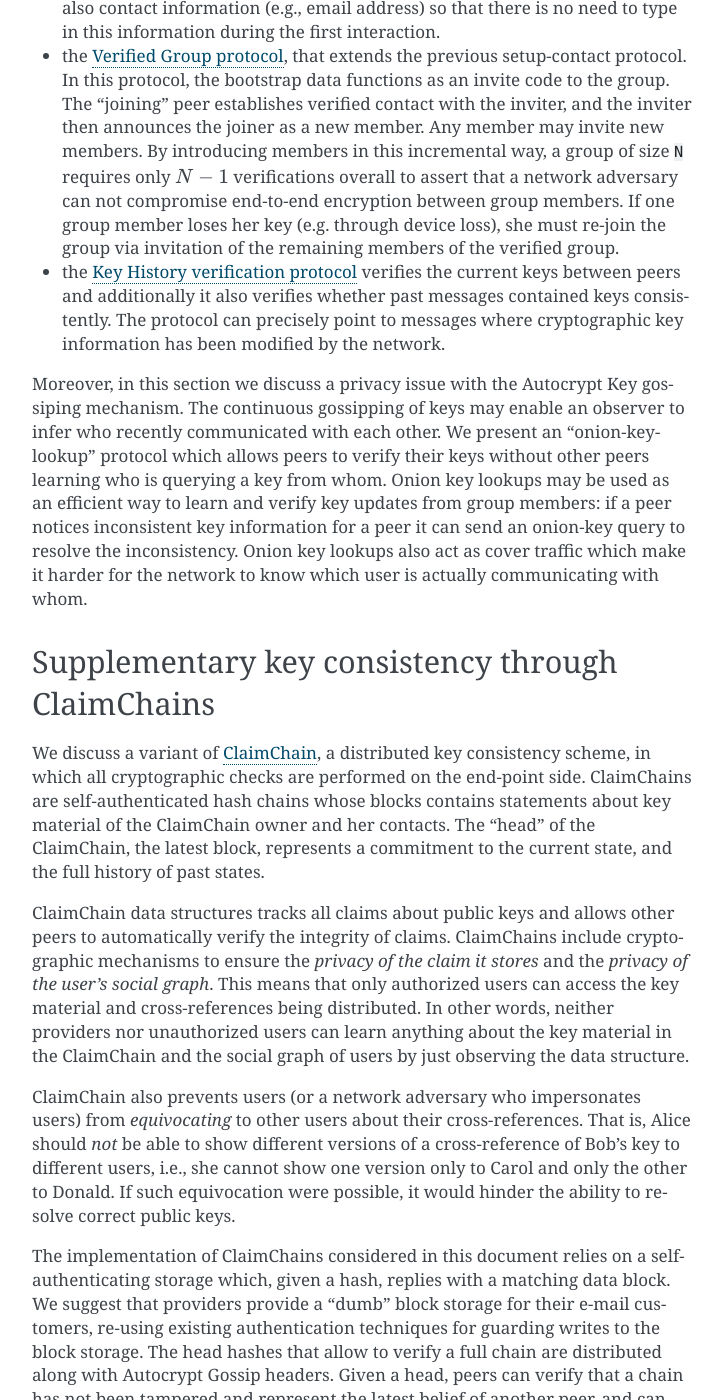
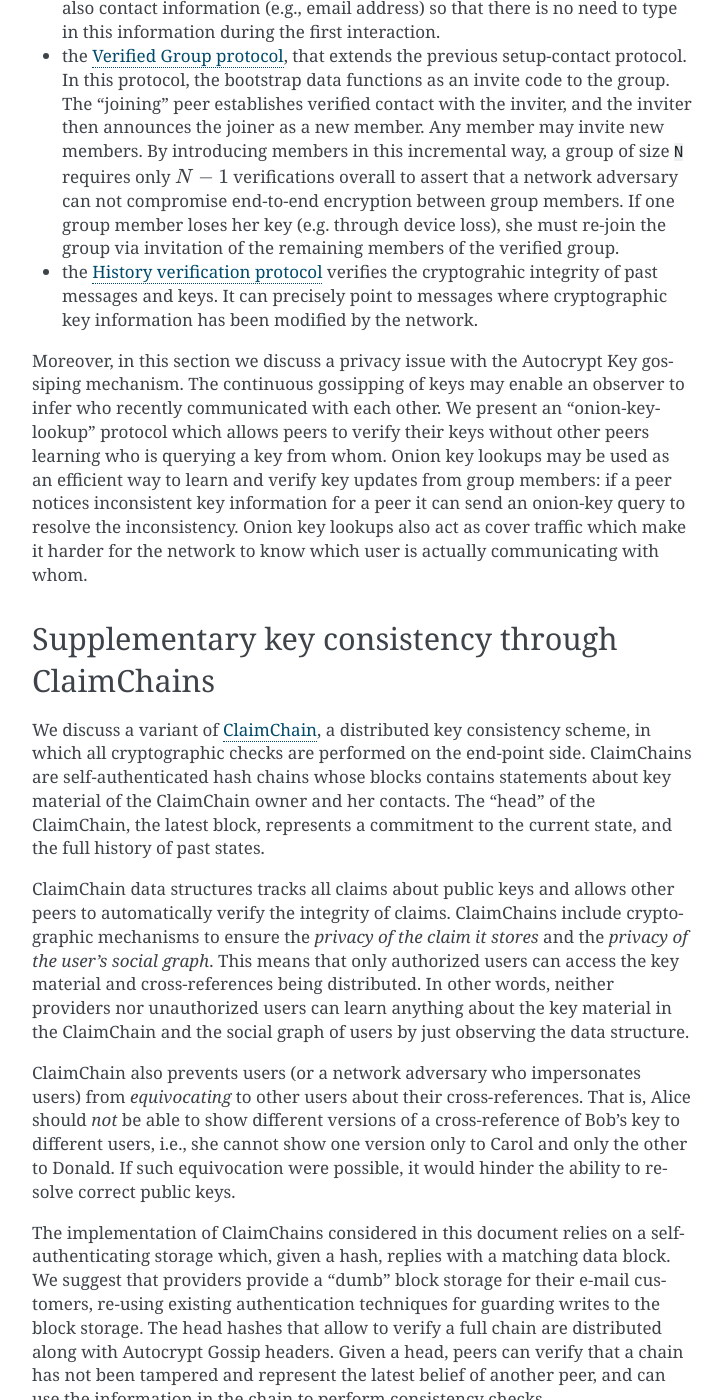
Before and after one commit to nextleap-project/countermitm, a Sphinx documentation site: the page built from source/summary.rst, in a window 1280 px wide and 1400 px high, scrolled down 1932 px. Shown: the whole window, without its empty margins (388-1111 px from the left). Built offline with Sphinx 7.4.7, drawn with Linux system fonts in a browser that asks for light colours; some of the changed text lies outside the part shown.

Commit message:
rename "key history verification" to "history verification" because it does not just compare keys ... and it's more consistent with the other protocols who also don't carry "key" anymore in their title.

```diff
--- a/source/summary.rst
+++ b/source/summary.rst
@@ -87,11 +87,10 @@
   The "joining" peer establishes verified contact with the inviter, and the inviter then announces the joiner as a new member. Any member may invite new members.
   By introducing members in this incremental way, a group of size ``N`` requires only :math:`N-1` verifications overall to assert that a network adversary can not compromise end-to-end encryption between group members. If one group member loses her key (e.g. through device loss), she must re-join the group via invitation of the remaining members of the verified group.
 
-- the :ref:`Key History verification protocol <keyhistory-verification>`
-  verifies the current keys between peers and additionally it also verifies
-  whether past messages contained keys consistently. The protocol can
-  precisely point to messages where cryptographic key information has been modified
-  by the network.
+- the :ref:`History verification protocol <history-verification>`
+  verifies the cryptograhic integrity of past messages and keys.
+  It can precisely point to messages where
+  cryptographic key information has been modified by the network.
 
 Moreover, in this section we discuss a privacy issue with the Autocrypt Key gossiping mechanism. The continuous gossipping of keys may enable an observer to infer who recently communicated with each other.
 We present an "onion-key-lookup" protocol which allows peers to verify their keys without other peers learning who is querying a key from whom.
```
Also changed, not shown: other parts of source/summary.rst (+1 -1 lines), source/new.rst (+21 -16 lines).
